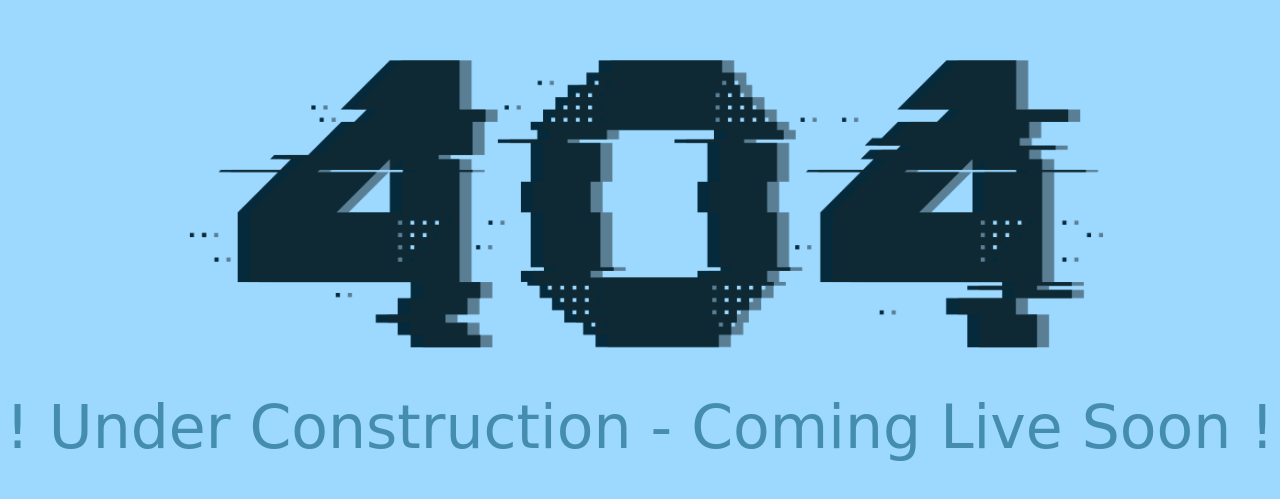
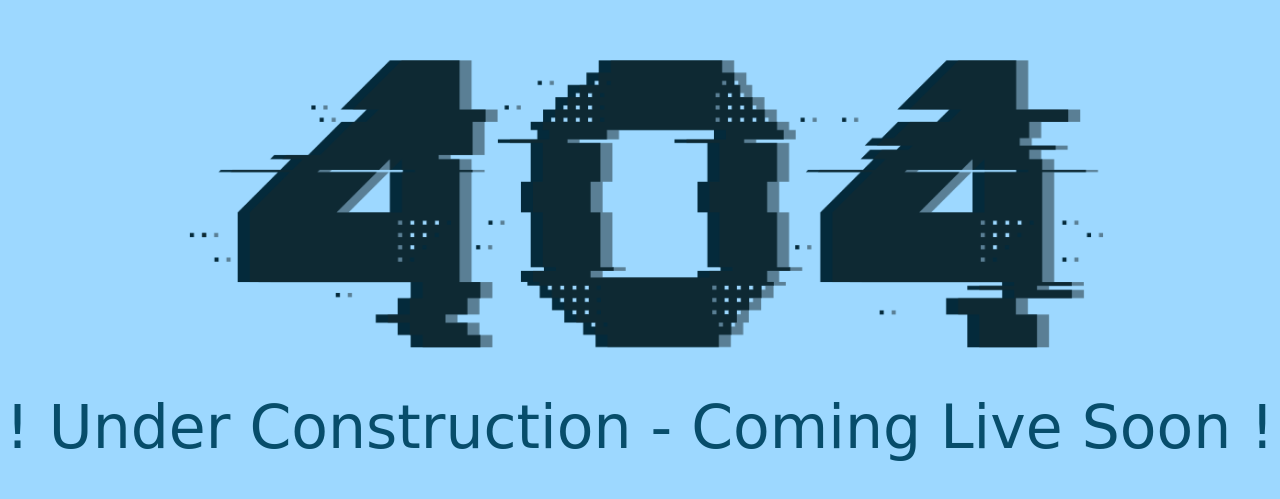
Before and after one commit to Ankur-Kumar-Gupta/Glitch_Effect, a plain HTML site: page index.html in a window 1280 px wide. Shown: the part 197-696 px from the top of the page. Drawn offline with Linux system fonts and the light colour scheme; a web font is replaced by a local one.

Commit message:
Update style.css

```diff
--- a/style.css
+++ b/style.css
@@ -46,7 +46,7 @@ body{
   font-size: 60px;
   font-family: 'Iceland', cursive;
   margin-top: 35%;
-  color: rgba(9, 89, 123, 0.596);
+  color: rgb(7, 77, 107);
 }
 
 @keyframes glitch {
```
